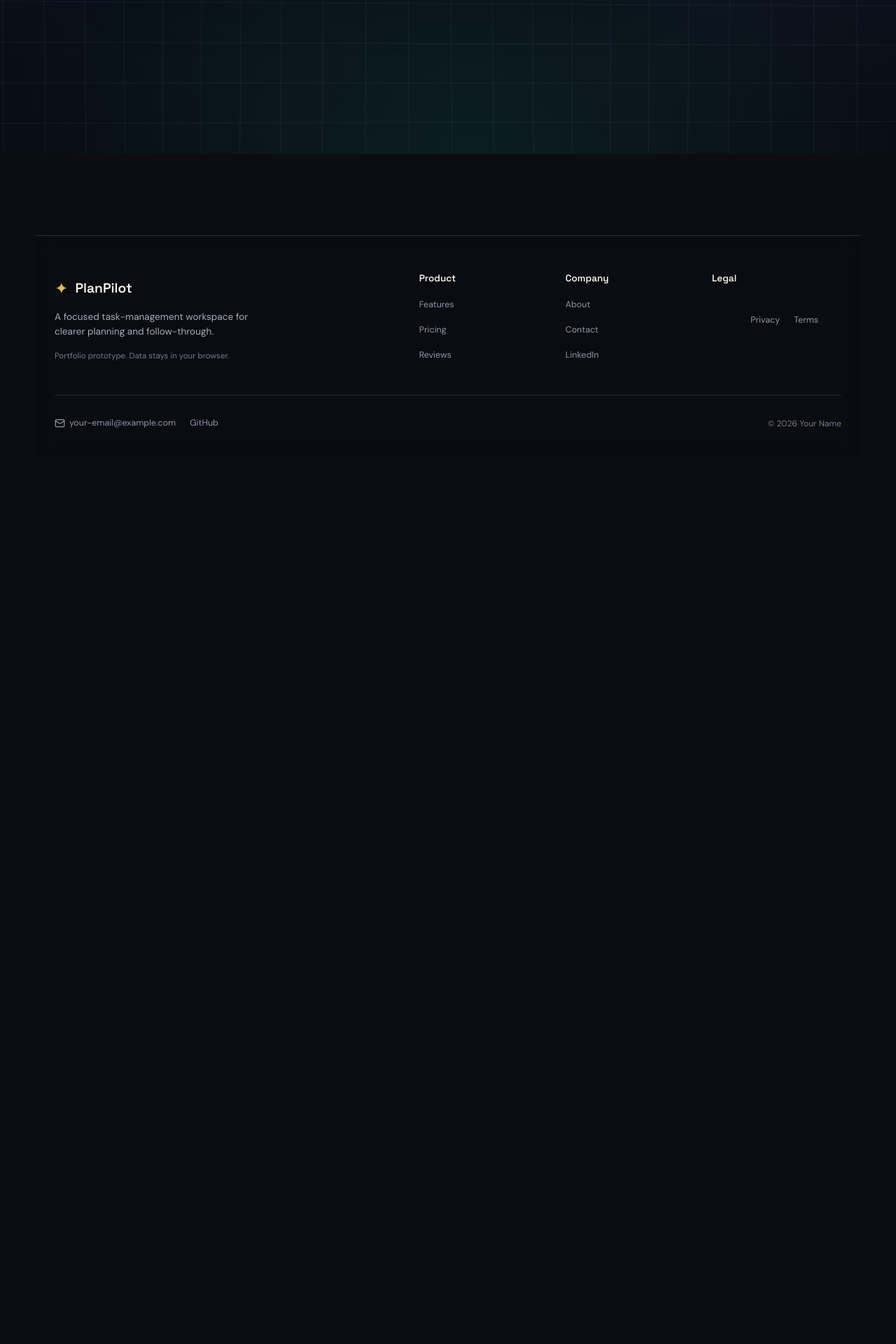
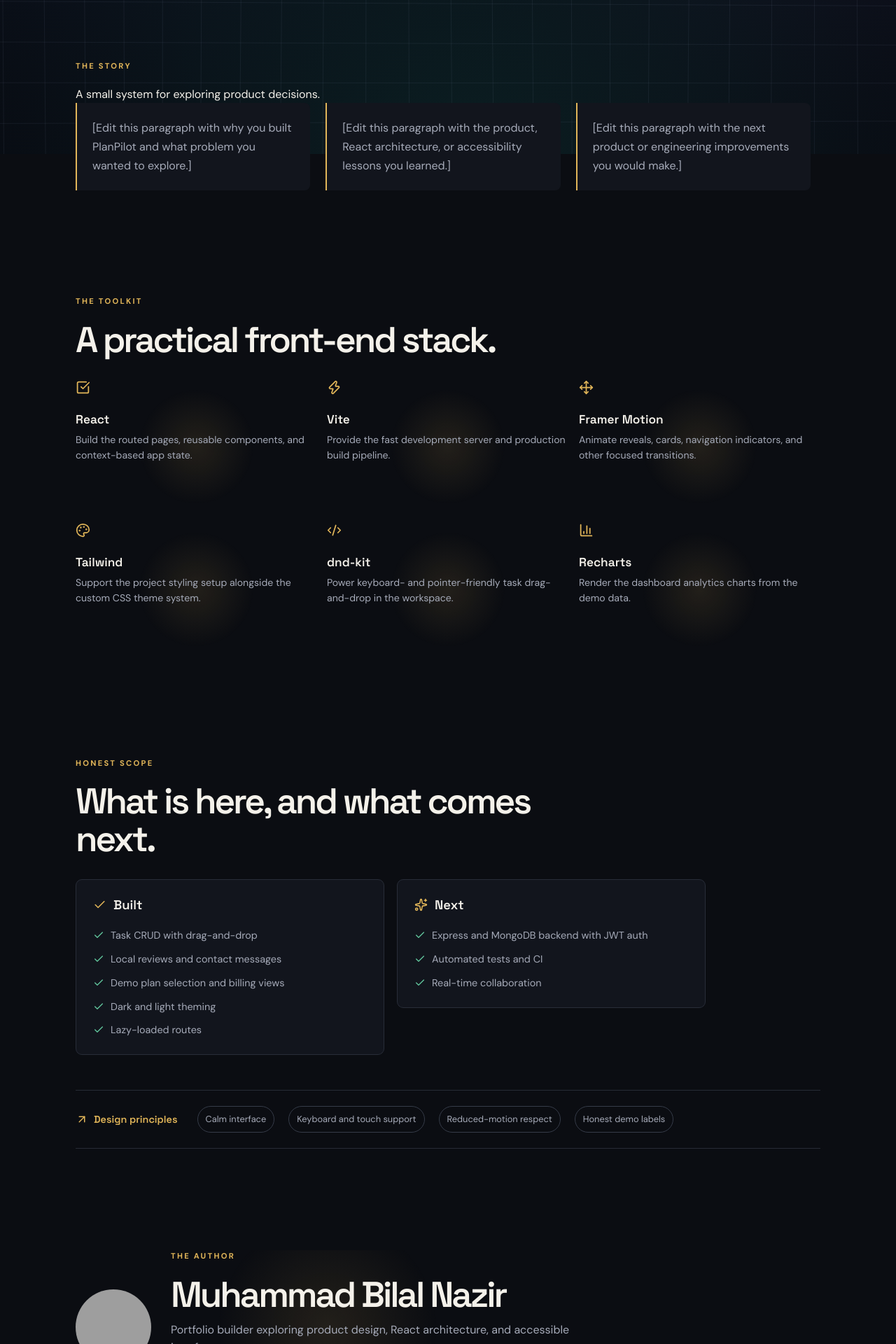
Before and after one commit to Bilal-Nazir-3360/PlanPilot, a React (Vite) app: page /about in a window 1280 px wide. Shown: the part 580-2500 px from the top of the page at 70% size. Before the commit the page ends 1233 px from the top, so only its background shows below. Built offline with nearby package versions, Linux system fonts and the light colour scheme; grey boxes are pictures that could not be loaded.

Commit message:
feat(public): about page

```diff
--- a/src/data/site.js
+++ b/src/data/site.js
@@ -1,9 +1,14 @@
 export const siteName = 'PlanPilot'
 export const tagline = 'A focused task-management workspace for clearer planning and follow-through.'
-export const githubUrl = 'https://github.com/your-username'
-export const linkedinUrl = 'https://www.linkedin.com/in/your-username'
-export const contactEmail = 'your-email@example.com'
-export const authorName = 'Your Name'
+export const githubUrl = 'https://github.com/Bilal-Nazir-3360'
+export const linkedinUrl = 'https://www.linkedin.com/in/mbilal-nazir/'
+export const contactEmail = 'bachohan786@gmail.com'
+export const authorName = 'Muhammad Bilal Nazir'
+export const aboutStory = {
+  whyBuilt: '[Edit this paragraph with why you built PlanPilot and what problem you wanted to explore.]',
+  learned: '[Edit this paragraph with the product, React architecture, or accessibility lessons you learned.]',
+  improve: '[Edit this paragraph with the next product or engineering improvements you would make.]',
+}
 
 export const navLinks = [
   { label: 'Features', to: '/features' },
--- a/src/pages/public/About.jsx
+++ b/src/pages/public/About.jsx
@@ -1,5 +1,13 @@
-import SimplePage from '../../components/layout/SimplePage'
+import Footer from '../../components/layout/Footer'
+import Navbar from '../../components/layout/Navbar'
+import useDocumentTitle from '../../hooks/useDocumentTitle'
+import AboutHero from './about/AboutHero'
+import Author from './about/Author'
+import BuiltVsNext from './about/BuiltVsNext'
+import StackCards from './about/StackCards'
+import Story from './about/Story'
 
 export default function About() {
-  return <SimplePage title="Work should feel lighter"><p>We’re building the workspace we always wanted: opinionated enough to create focus, flexible enough to fit your team.</p></SimplePage>
+  useDocumentTitle('About — PlanPilot', 'Learn how PlanPilot explores product design, React architecture, accessible UI, and a path toward a full-stack build.')
+  return <><Navbar /><main id="main" className="about-page"><AboutHero /><Story /><StackCards /><BuiltVsNext /><Author /></main><Footer /></>
 }
--- /dev/null
+++ b/src/pages/public/about/AboutHero.jsx
@@ -0,0 +1,5 @@
+import Reveal from '../../../components/ui/Reveal'
+
+export default function AboutHero() {
+  return <section className="about-hero section-shell" aria-labelledby="about-title"><Reveal><p className="eyebrow">ABOUT PLANPILOT</p><h1 id="about-title">A portfolio project built for clearer work.</h1><p className="about-summary">PlanPilot is a full-stack-ready portfolio project built to practice product design, React architecture, and accessible UI.</p></Reveal></section>
+}
--- /dev/null
+++ b/src/pages/public/about/Author.jsx
@@ -0,0 +1,15 @@
+import { useEffect, useState } from 'react'
+import Button from '../../../components/ui/Button'
+import Reveal from '../../../components/ui/Reveal'
+import SpotlightCard from '../../../components/ui/SpotlightCard'
+import { authorName, githubUrl, linkedinUrl } from '../../../data/site'
+
+export default function Author() {
+  const [hasPhoto, setHasPhoto] = useState(false)
+  useEffect(() => {
+    const photo = new Image()
+    photo.onload = () => setHasPhoto(true)
+    photo.src = '/author.jpg'
+  }, [])
+  return <section className="about-section section-shell" aria-labelledby="author-title"><Reveal><SpotlightCard className="author-card">{hasPhoto && <img className="author-photo" src="/author.jpg" alt={`Portrait of ${authorName}`} onError={() => setHasPhoto(false)} />}<div className="author-copy"><div className="eyebrow">THE AUTHOR</div><h2 id="author-title">{authorName}</h2><p>Portfolio builder exploring product design, React architecture, and accessible interfaces.</p><div className="author-actions"><a className="btn" href={githubUrl} target="_blank" rel="noreferrer">GitHub</a><a className="btn ghost" href={linkedinUrl} target="_blank" rel="noreferrer">LinkedIn</a></div></div></SpotlightCard></Reveal></section>
+}
--- /dev/null
+++ b/src/pages/public/about/BuiltVsNext.jsx
@@ -0,0 +1,13 @@
+import { ArrowUpRight, Check, Sparkles } from 'lucide-react'
+import Reveal from '../../../components/ui/Reveal'
+
+const built = ['Task CRUD with drag-and-drop', 'Local reviews and contact messages', 'Demo plan selection and billing views', 'Dark and light theming', 'Lazy-loaded routes']
+const next = ['Express and MongoDB backend with JWT auth', 'Automated tests and CI', 'Real-time collaboration']
+
+function List({ title, items, Icon }) {
+  return <div className="built-next-column"><div className="built-next-heading"><Icon size={19} aria-hidden="true" /><h3>{title}</h3></div><ul>{items.map((item) => <li key={item}><Check size={16} aria-hidden="true" />{item}</li>)}</ul></div>
+}
+
+export default function BuiltVsNext() {
+  return <section className="about-section section-shell" aria-labelledby="built-next-title"><Reveal><div className="eyebrow">HONEST SCOPE</div><h2 id="built-next-title">What is here, and what comes next.</h2></Reveal><div className="built-next-grid"><Reveal><List title="Built" items={built} Icon={Check} /></Reveal><Reveal delay=".08"><List title="Next" items={next} Icon={Sparkles} /></Reveal></div><div className="principles-strip"><div><ArrowUpRight size={18} aria-hidden="true" /><strong>Design principles</strong></div><span>Calm interface</span><span>Keyboard and touch support</span><span>Reduced-motion respect</span><span>Honest demo labels</span></div></section>
+}
--- /dev/null
+++ b/src/pages/public/about/StackCards.jsx
@@ -0,0 +1,16 @@
+import { BarChart3, CheckSquare, Code2, Move, Palette, Zap } from 'lucide-react'
+import Reveal from '../../../components/ui/Reveal'
+import SpotlightCard from '../../../components/ui/SpotlightCard'
+
+const stack = [
+  ['React', 'Build the routed pages, reusable components, and context-based app state.', CheckSquare],
+  ['Vite', 'Provide the fast development server and production build pipeline.', Zap],
+  ['Framer Motion', 'Animate reveals, cards, navigation indicators, and other focused transitions.', Move],
+  ['Tailwind', 'Support the project styling setup alongside the custom CSS theme system.', Palette],
+  ['dnd-kit', 'Power keyboard- and pointer-friendly task drag-and-drop in the workspace.', Code2],
+  ['Recharts', 'Render the dashboard analytics charts from the demo data.', BarChart3],
+]
+
+export default function StackCards() {
+  return <section className="about-section section-shell" aria-labelledby="stack-title"><Reveal><div className="eyebrow">THE TOOLKIT</div><h2 id="stack-title">A practical front-end stack.</h2></Reveal><div className="about-stack-grid">{stack.map(([name, description, Icon], index) => <Reveal key={name} delay={index * .04}><SpotlightCard className="about-stack-card"><Icon size={21} aria-hidden="true" /><h3>{name}</h3><p>{description}</p></SpotlightCard></Reveal>)}</div></section>
+}
--- /dev/null
+++ b/src/pages/public/about/Story.jsx
@@ -0,0 +1,6 @@
+import Reveal from '../../../components/ui/Reveal'
+import { aboutStory } from '../../../data/site'
+
+export default function Story() {
+  return <section className="about-story section-shell" aria-labelledby="story-title"><Reveal><div className="eyebrow">THE STORY</div><h2 id="story-title">A small system for exploring product decisions.</h2><div className="story-copy"><p>{aboutStory.whyBuilt}</p><p>{aboutStory.learned}</p><p>{aboutStory.improve}</p></div></Reveal></section>
+}
--- a/src/styles.css
+++ b/src/styles.css
@@ -219,7 +219,26 @@ textarea:focus-visible,input:focus-visible,select:focus-visible,button:focus-vis
 .light .contact-form textarea,.light .contact-form input{background:#fff;border-color:#c9c4b9;color:#201e1a}
 .light .contact-info>p,.light .contact-success p{color:#626879}
 .light .contact-link-card small{color:#626879}
+.about-page{overflow:hidden}
+.about-hero{padding-top:110px;padding-bottom:95px}
+.about-hero h1{font:700 clamp(3rem,7vw,6rem)/.98 'Space Grotesk';letter-spacing:-.07em;max-width:900px;margin:0}
+.about-summary{max-width:700px;color:#a6abb9;font-size:1.2rem;line-height:1.65;margin:28px 0 0}
+.about-section{padding-top:70px;padding-bottom:75px}
+.about-section h2{font:600 clamp(2rem,4vw,3.4rem)/1.05 'Space Grotesk';letter-spacing:-.06em;margin:0 0 30px;max-width:760px}
+.story-copy{display:grid;grid-template-columns:repeat(3,1fr);gap:22px;max-width:1050px}
+.story-copy p{color:#a6abb9;line-height:1.7;margin:0;padding:22px;border-left:2px solid #e2b659;background:#12151d;border-radius:0 8px 8px 0}
+.about-stack-grid{display:grid;grid-template-columns:repeat(3,1fr);gap:14px}
+.about-stack-card{min-height:190px}.about-stack-card>svg{color:#e2b659}.about-stack-card h3{font:600 1.08rem 'Space Grotesk';margin:24px 0 8px}.about-stack-card p{color:#a6abb9;line-height:1.55;font-size:.88rem;margin:0}
+.built-next-grid{display:grid;grid-template-columns:repeat(2,1fr);gap:18px;max-width:900px}
+.built-next-column{border:1px solid #282d38;background:#12151d;border-radius:9px;padding:24px}
+.built-next-heading{display:flex;align-items:center;gap:10px;color:#e2b659}.built-next-heading h3{font:600 1.15rem 'Space Grotesk';color:#f4f1ea;margin:0}
+.built-next-column ul{display:grid;gap:13px;margin:22px 0 0;padding:0;list-style:none}.built-next-column li{display:flex;align-items:flex-start;gap:9px;color:#a6abb9;line-height:1.45;font-size:.9rem}.built-next-column li svg{color:#62c69d;flex:0 0 auto;margin-top:2px}
+.principles-strip{display:flex;flex-wrap:wrap;align-items:center;gap:12px 20px;border-top:1px solid #272b35;border-bottom:1px solid #272b35;margin-top:50px;padding:22px 0;color:#a6abb9;font-size:.8rem}.principles-strip div{display:flex;align-items:center;gap:8px;color:#e2b659;margin-right:8px}.principles-strip strong{font:600 .9rem 'Space Grotesk'}.principles-strip span{border:1px solid #363c49;border-radius:99px;padding:8px 11px}
+.author-card{display:flex;align-items:center;gap:28px;max-width:720px}.author-photo{width:108px;height:108px;border-radius:50%;object-fit:cover}.author-copy h2{margin-bottom:10px}.author-copy p{color:#a6abb9;line-height:1.6;margin:0 0 20px}.author-actions{display:flex;gap:10px;flex-wrap:wrap}
+.light .story-copy p,.light .built-next-column{background:#fff;border-color:#d9d4c8}.light .story-copy p{border-left-color:#b38328}.light .about-summary,.light .story-copy p,.light .about-stack-card p,.light .author-copy p,.light .built-next-column li{color:#626879}.light .principles-strip{border-color:#dedbd3}.light .principles-strip span{border-color:#c9c4b9;color:#626879}.light .built-next-heading h3{color:#201e1a}
 @media(max-width:800px){.contact-layout{grid-template-columns:1fr;margin-top:38px}}
+@media(max-width:800px){.story-copy,.about-stack-grid{grid-template-columns:repeat(2,1fr)}.about-hero{padding-top:85px}.about-section{padding-top:55px;padding-bottom:55px}}
+@media(max-width:560px){.story-copy,.about-stack-grid,.built-next-grid{grid-template-columns:1fr}.about-hero h1{font-size:clamp(2.8rem,14vw,4.5rem)}.about-summary{font-size:1rem}.author-card{align-items:flex-start;flex-direction:column}.author-photo{width:84px;height:84px}.principles-strip{align-items:flex-start;flex-direction:column}}
 @keyframes home-gradient{from{opacity:.55}to{opacity:1}}
 .light .preview-board,.light .how-card,.light .final-home-card{background:#fff;border-color:#d9d4c8}
 .light .preview-column{background:#f2f0eb}
```
